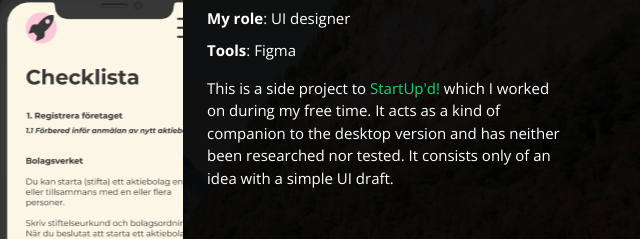
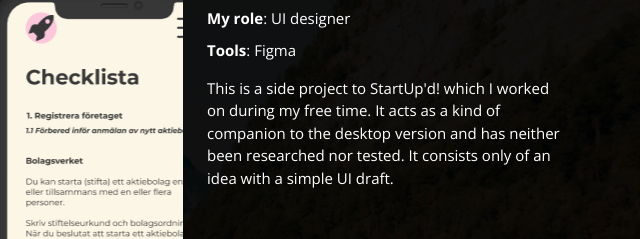
Before and after one commit to hugomellbris/hugomellbris.github.io, a plain HTML site: page portfolio/startupdapp/portfolio-details.html in a window 1280 px wide. Shown: the part 177-416 px from the top of the page, 635-1275 px from the left. Drawn offline with nearby package versions, Linux system fonts and the light colour scheme.

Commit message:
Update portfolio-details.html

```diff
--- a/portfolio/startupdapp/portfolio-details.html
+++ b/portfolio/startupdapp/portfolio-details.html
@@ -75,7 +75,7 @@
               <li><strong>Project name</strong>: StartUp'd! App</li>
               <li><strong>My role</strong>: UI designer</li>
               <li><strong>Tools</strong>: Figma</li>
-              <p>This is a side project to <a href="https://hugomellbris.com/portfolio/startupd/portfolio-details.html">StartUp'd!</a> which I worked on during my free time. It acts as a kind of companion to the desktop version and has neither been researched nor tested. It consists only of an idea with a simple UI draft.</p>
+              <p>This is a side project to StartUp'd! which I worked on during my free time. It acts as a kind of companion to the desktop version and has neither been researched nor tested. It consists only of an idea with a simple UI draft.</p>
             </ul>
 
 
```
